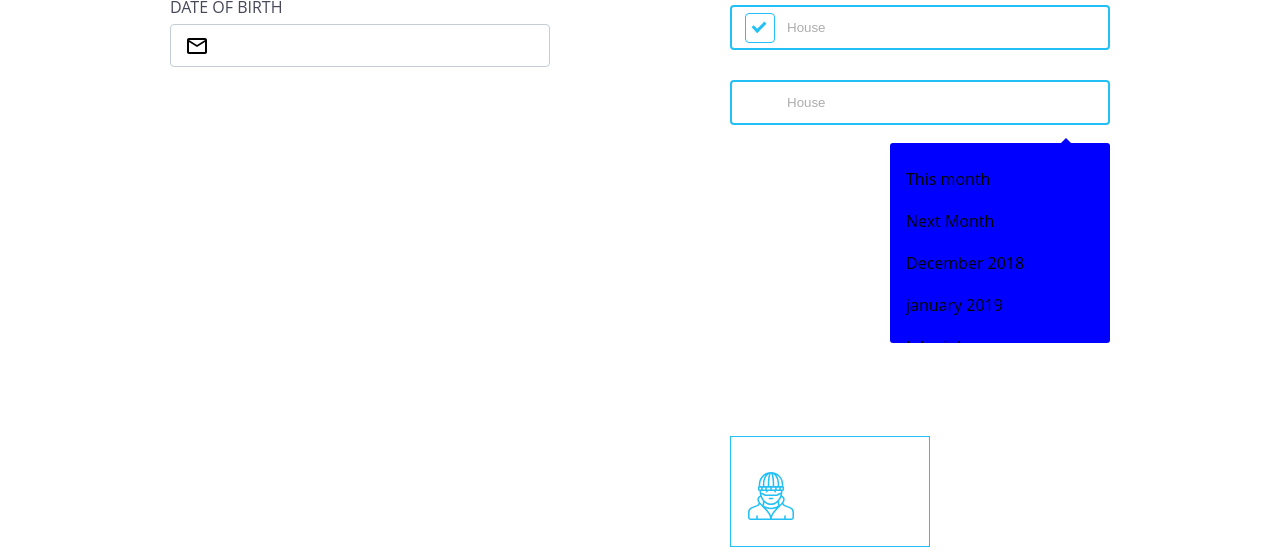
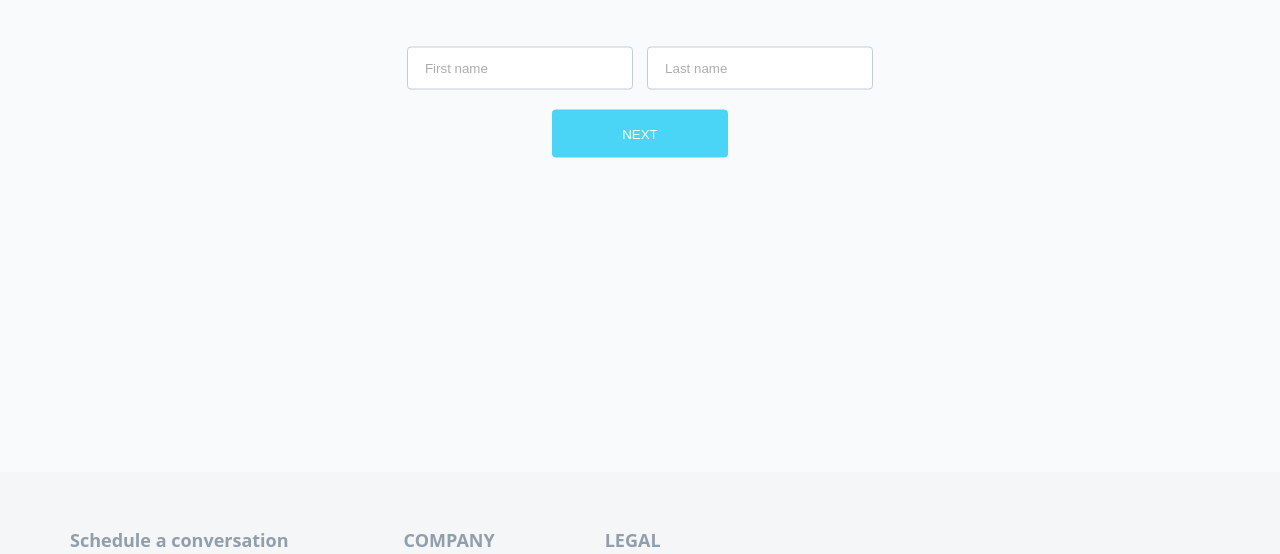
Before and after one commit to deepasivapragasam/FairRate, a website: page src/index.html in a window 1280 px wide. Shown: the part 398-952 px from the top of the page. Drawn offline with nearby package versions, Linux system fonts and the light colour scheme; files that its build step writes are made by us from their sources.

Commit message:
added some changes in form

```diff
--- a/src/index.html
+++ b/src/index.html
@@ -50,7 +50,7 @@
     </li>
 </ul>
 </header>
-<section class="banner" style="display: none;">
+<section class="banner">
     <div class="banner-wrapper absolute center-hv t-center">
         <h1 class="xLarge">I'll get you an awesome price in seconds. Ready to go?</h1>
         <div class="form-group">
@@ -106,8 +106,8 @@
                 </div>
             </div>
             <div class="burglar">
-                <div class="alarm check-blue">
-                    <div class="burglar-image">
+                <div class="alarm check-blue t-center">
+                    <div class="burglar-image t-center">
                         <img src="./images/criminal.svg" alt="images">
                     </div>
                 </div>
--- a/src/sass/layouts/_form.scss
+++ b/src/sass/layouts/_form.scss
@@ -2,6 +2,7 @@
 {
     max-width: 940px;
     @include margins(79px auto 77px);
+    display: none;
 }
 .form-align
 {
@@ -76,7 +77,7 @@
     transform: rotate(45deg);
   }
   .tool-tip{
-    position: absolute;
+  position: absolute;
    width: 220px;
    background-color: blue;
    border-radius: 3px;
```
Also changed, not shown: dist/css/main.css, dist/css/main.min.css, dist/index.html.
